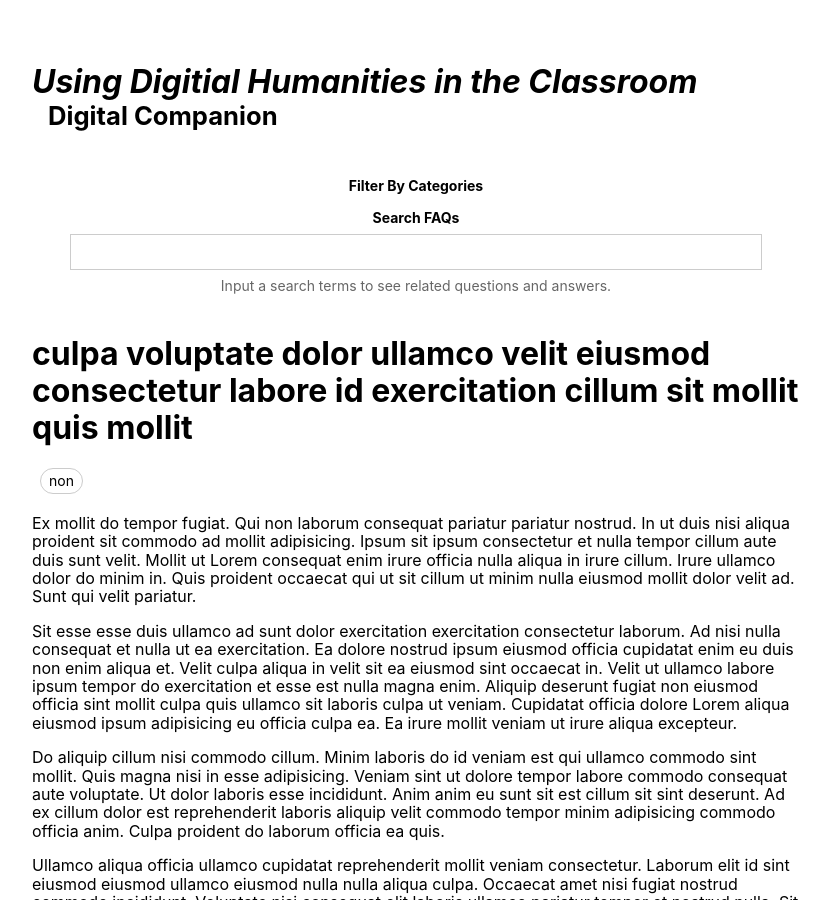
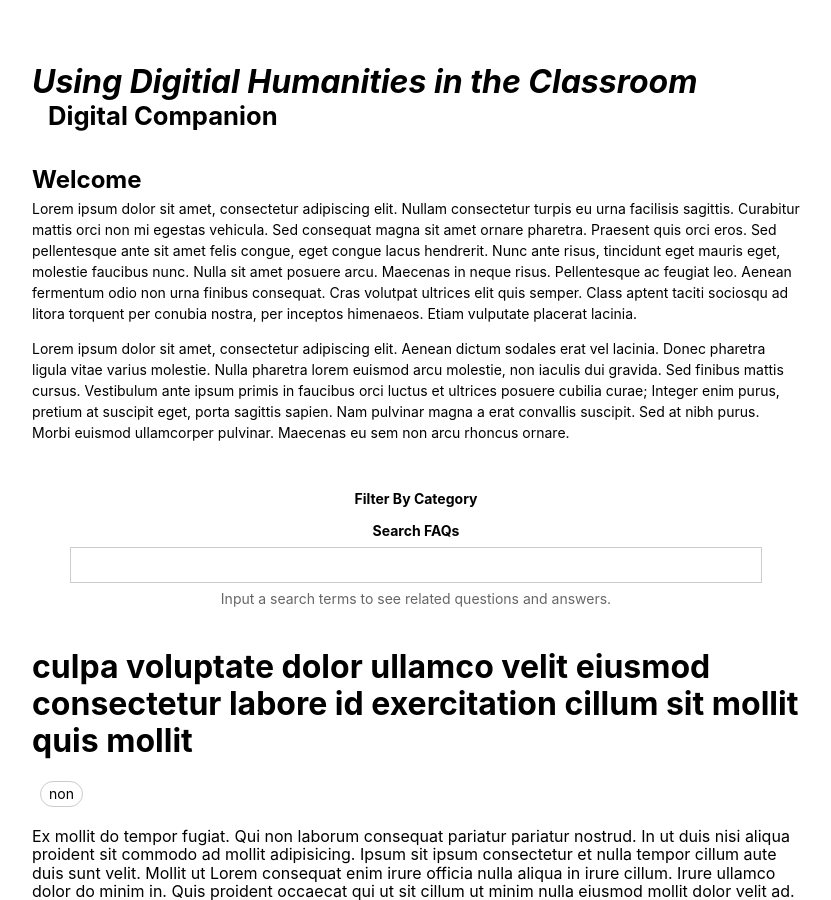
Before and after one commit to shawnaross/teachdh, a Jekyll site: the page built from index.html, in a window 1280 px wide and 900 px high. Shown: the whole window, without its empty margins (224-1055 px from the left). Built offline with Jekyll 4.4.1, drawn with Linux system fonts in a browser that asks for light colours; comment, search, counter and statistics services are not loaded; a style sheet for code colours, icons or effects is not loaded.

Commit message:
Modified site layout

```diff
--- /dev/null
+++ b/_includes/intro.html
@@ -0,0 +1,10 @@
+<h2 class="mb0">Welcome</h2>
+
+<div class="lh-copy f6">
+  <p class="mt0">
+  Lorem ipsum dolor sit amet, consectetur adipiscing elit. Nullam consectetur turpis eu urna facilisis sagittis. Curabitur mattis orci non mi egestas vehicula. Sed consequat magna sit amet ornare pharetra. Praesent quis orci eros. Sed pellentesque ante sit amet felis congue, eget congue lacus hendrerit. Nunc ante risus, tincidunt eget mauris eget, molestie faucibus nunc. Nulla sit amet posuere arcu. Maecenas in neque risus. Pellentesque ac feugiat leo. Aenean fermentum odio non urna finibus consequat. Cras volutpat ultrices elit quis semper. Class aptent taciti sociosqu ad litora torquent per conubia nostra, per inceptos himenaeos. Etiam vulputate placerat lacinia.
+  </p>
+  <p>
+  Lorem ipsum dolor sit amet, consectetur adipiscing elit. Aenean dictum sodales erat vel lacinia. Donec pharetra ligula vitae varius molestie. Nulla pharetra lorem euismod arcu molestie, non iaculis dui gravida. Sed finibus mattis cursus. Vestibulum ante ipsum primis in faucibus orci luctus et ultrices posuere cubilia curae; Integer enim purus, pretium at suscipit eget, porta sagittis sapien. Nam pulvinar magna a erat convallis suscipit. Sed at nibh purus. Morbi euismod ullamcorper pulvinar. Maecenas eu sem non arcu rhoncus ornare.
+  </p>
+</div>
--- a/_layouts/teachdh.html
+++ b/_layouts/teachdh.html
@@ -22,9 +22,12 @@
     <em>Using Digitial Humanities in the Classroom</em>
     <small class="ml3 db">Digital Companion</small>
   </h1>
+  <section class="lh-copy mw7 mb4 center">
+    {% include intro.html %}
+  </section>
   <div id="controls" class="bg-white pv1" style="top: 0; position: sticky;">
     <div id="categories" class="tc mw9 center">
-      <h2 class="f6 b db mb2">Filter By Categories</h2>
+      <h2 class="f6 b db mb2">Filter By Category</h2>
       <ul class="list mv0 ph0"></ul>
     </div>
     <div class="tc mv3 mw7 w-100 center">
```
